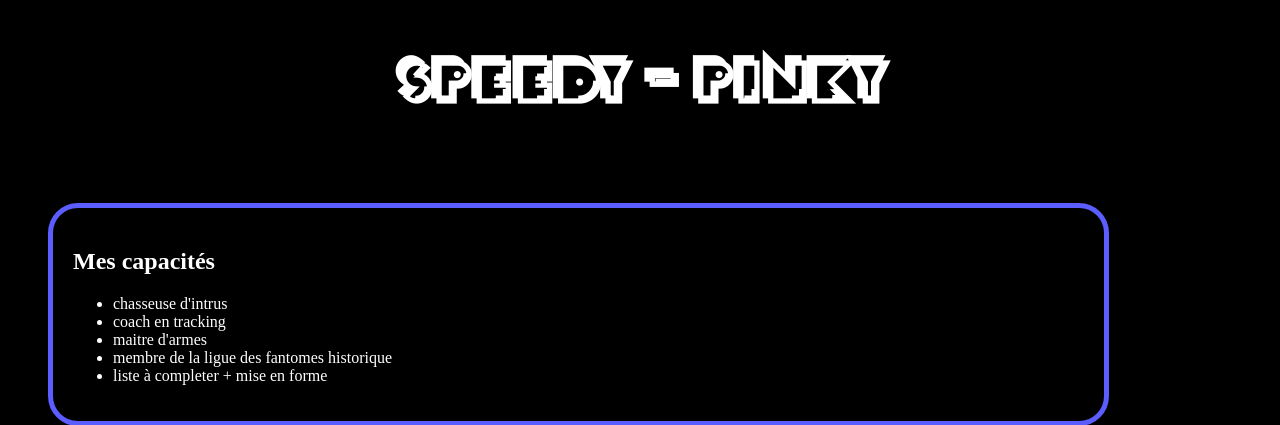
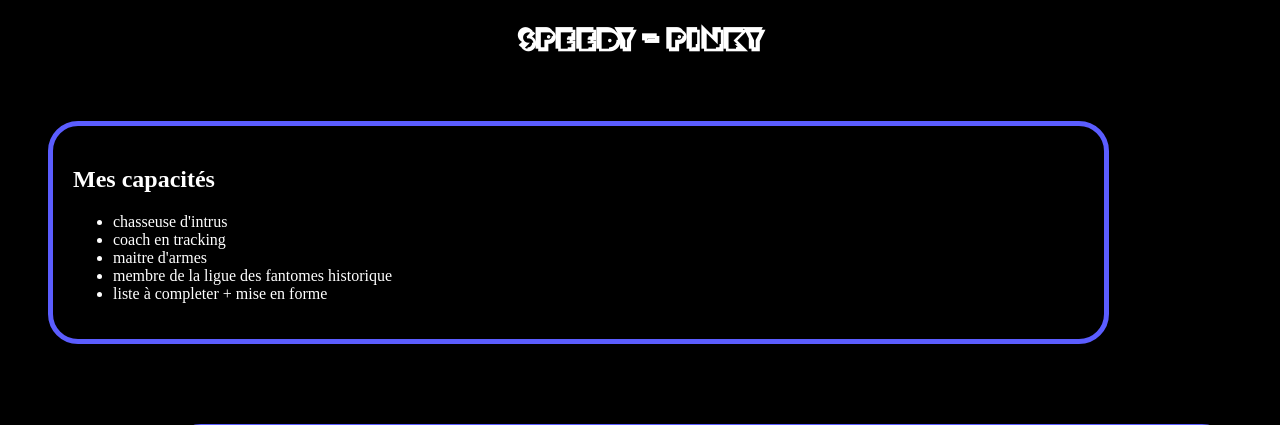
Before and after one commit to JeffNys/Pinky, a PHP site: page / in a window 1280 px wide. Shown: the part 65-490 px from the top of the page. Run offline with PHP 8.4, Linux system fonts and the light colour scheme.

Commit message:
suppression conflit H1

```diff
--- a/style_index.css
+++ b/style_index.css
@@ -1,9 +1,4 @@
 /* les style css pour la page index.php */
-h1 {
-	text-align: center;
-	font-size: 4em;
-}
-
 .tram {
 	display: flex;
 	flex-direction: column;
```
